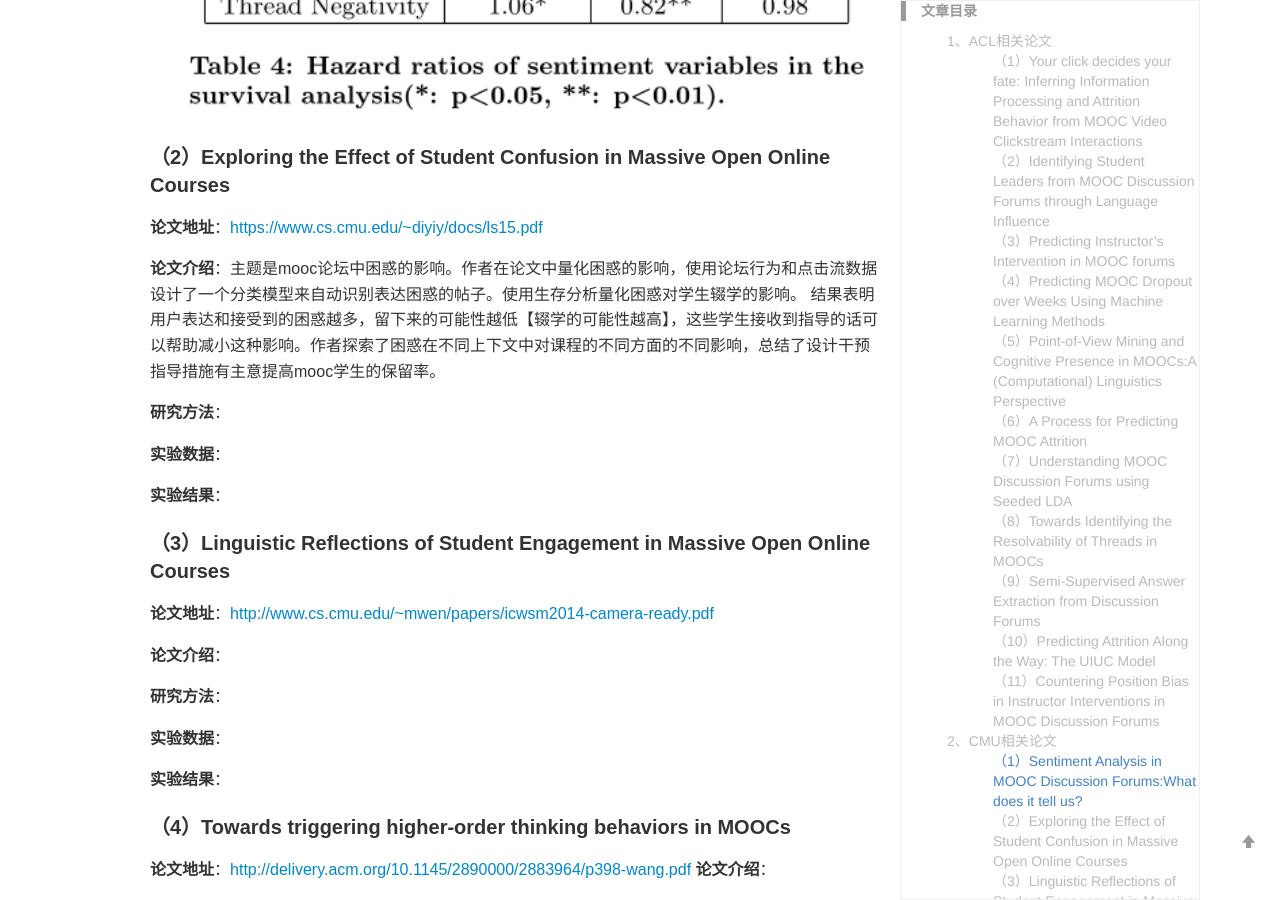
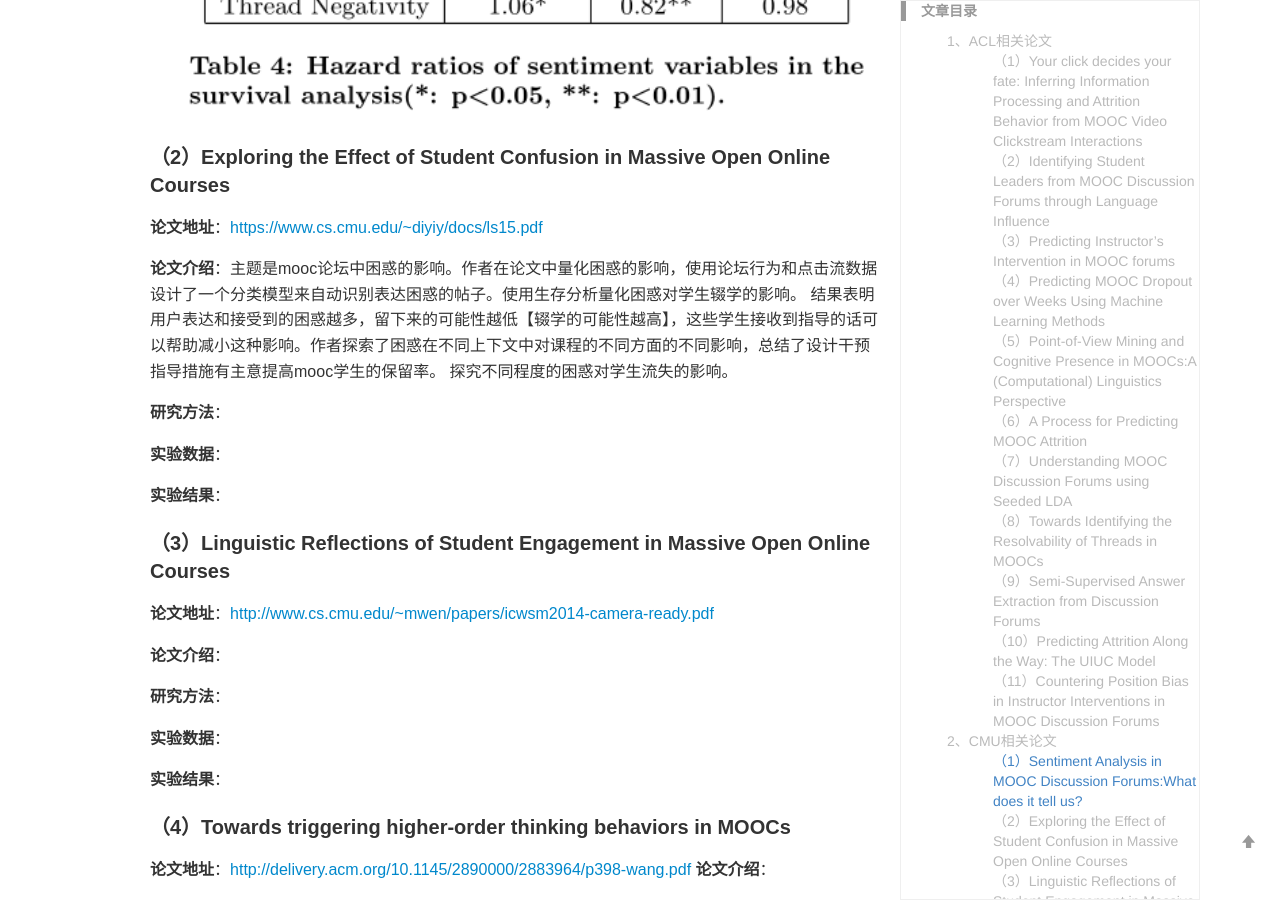
Before and after one commit to yuanmingchen/yuanmingchen.github.io, a Jekyll site: the page built from _posts/2019-04-19-online course nlp paper survey 2.md, in a window 1280 px wide and 900 px high, scrolled down 5477 px. Built offline with Jekyll 4.4.1, drawn with Linux system fonts in a browser that asks for light colours; formulas are drawn with MathJax 3; comment, search, counter and statistics services are not loaded.

Commit message:
Updates _posts/2019-04-19-online course nlp paper survey 2.md
Auto commit by GitBook Editor

```diff
--- a/_posts/2019-04-19-online course nlp paper survey 2.md
+++ b/_posts/2019-04-19-online course nlp paper survey 2.md
@@ -151,6 +151,7 @@ $P(w)$表示情感词$w$在评论中出现的概率，$P(TopicKeyword)$表示当
 
 **论文介绍**：主题是mooc论坛中困惑的影响。作者在论文中量化困惑的影响，使用论坛行为和点击流数据设计了一个分类模型来自动识别表达困惑的帖子。使用生存分析量化困惑对学生辍学的影响。
 结果表明用户表达和接受到的困惑越多，留下来的可能性越低【辍学的可能性越高】，这些学生接收到指导的话可以帮助减小这种影响。作者探索了困惑在不同上下文中对课程的不同方面的不同影响，总结了设计干预指导措施有主意提高mooc学生的保留率。
+探究不同程度的困惑对学生流失的影响。
 
 **研究方法**：
 
```
